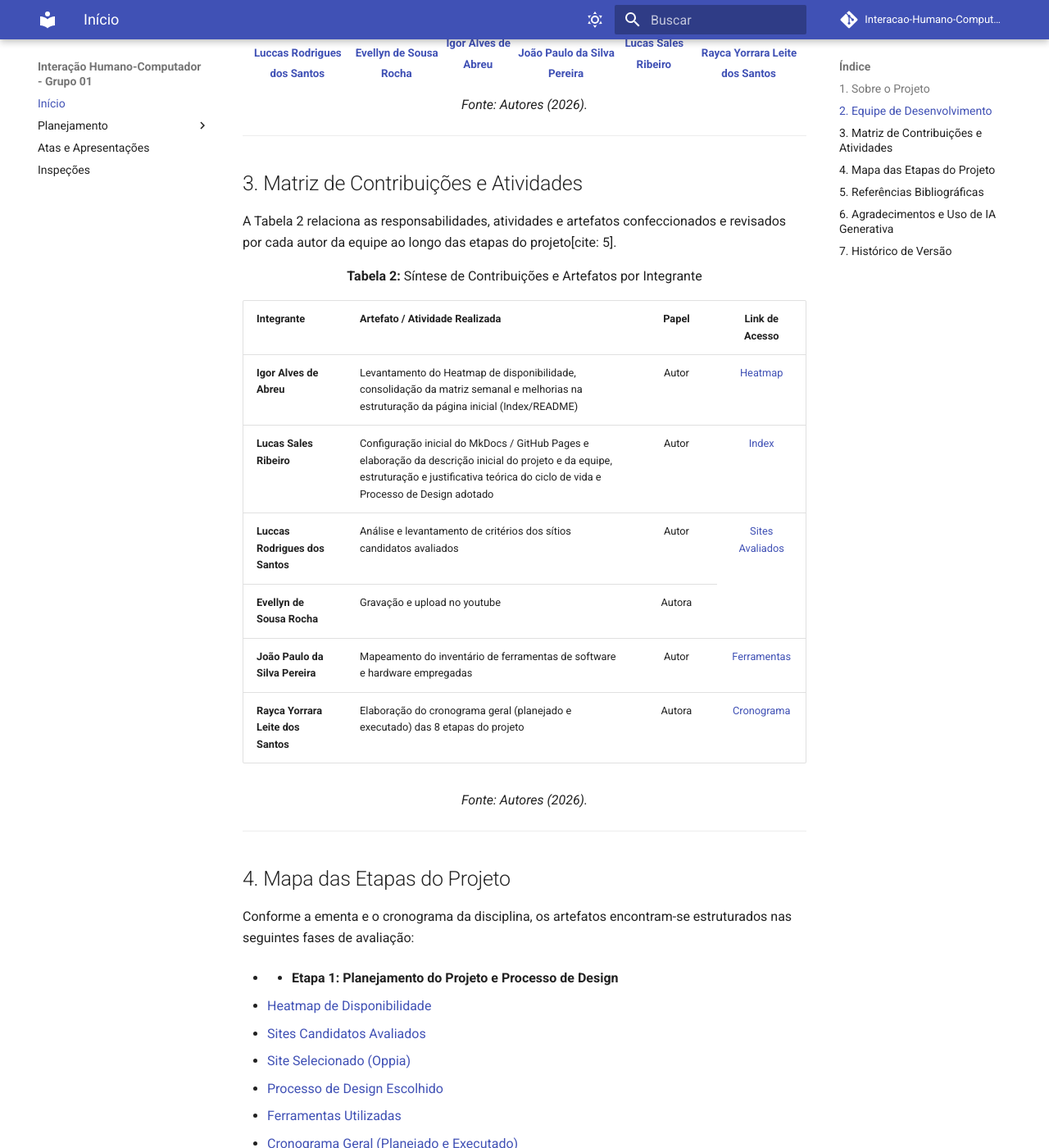
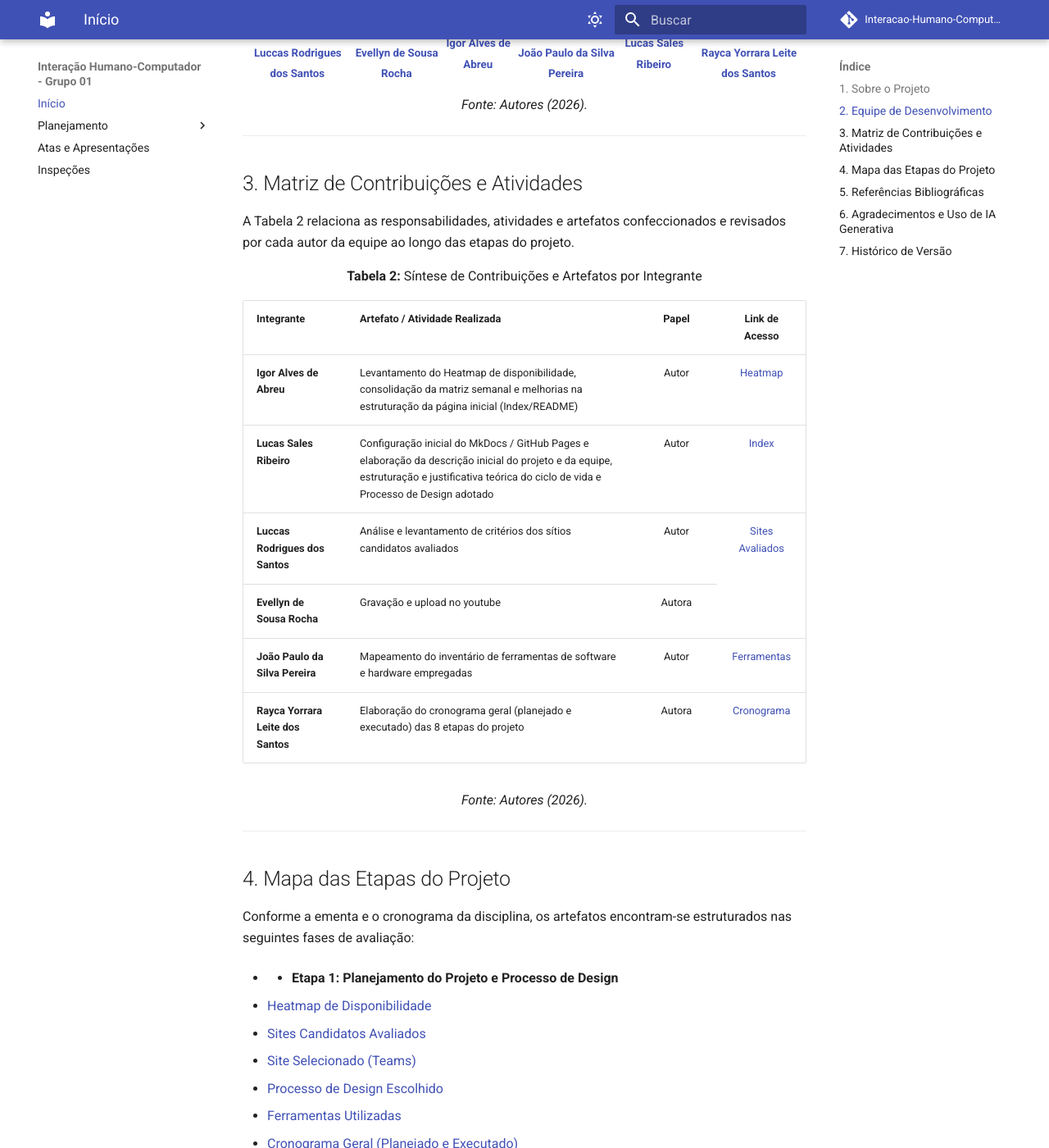
Before and after one commit to Interacao-Humano-Computador/2026.2-Grupo01, an MkDocs documentation site: the page built from docs/index.md, in a window 1280 px wide and 1400 px high, scrolled down 928 px, cut to the strip 0-1400 px from the top of the window. Shown: the whole strip at 82% size. Built offline with MkDocs 1.6.1 and Material for MkDocs 9.7.7, drawn with Linux system fonts in a browser that asks for light colours; comment, search, counter and statistics services are not loaded; grey boxes are pictures that could not be loaded.

```diff
--- a/docs/index.md
+++ b/docs/index.md
@@ -81,7 +81,7 @@ A Tabela 1 apresenta os integrantes responsáveis pela condução do projeto. Co
 
 ## 3. Matriz de Contribuições e Atividades
 
-A Tabela 2 relaciona as responsabilidades, atividades e artefatos confeccionados e revisados por cada autor da equipe ao longo das etapas do projeto[cite: 5].
+A Tabela 2 relaciona as responsabilidades, atividades e artefatos confeccionados e revisados por cada autor da equipe ao longo das etapas do projeto.
 
 <div align="center">
 
@@ -151,7 +151,7 @@ Conforme a ementa e o cronograma da disciplina, os artefatos encontram-se estrut
 
   * [Sites Candidatos Avaliados](planejamento/sites_avaliados.md)
 
-  * [Site Selecionado (Oppia)](planejamento/site_escolhido.md)
+  * [Site Selecionado (Teams)](planejamento/site_escolhido.md)
 
   * [Processo de Design Escolhido](planejamento/processo_de_design.md)
 
@@ -232,5 +232,3 @@ A Tabela 3 registra as iterações e aprimoramentos realizados nesta página ini
 </table>
 
 <p><em>Fonte: Autores (2026).</em></p>
-
-</div>
```
Also changed, not shown: README.md (+11 -4 lines).
